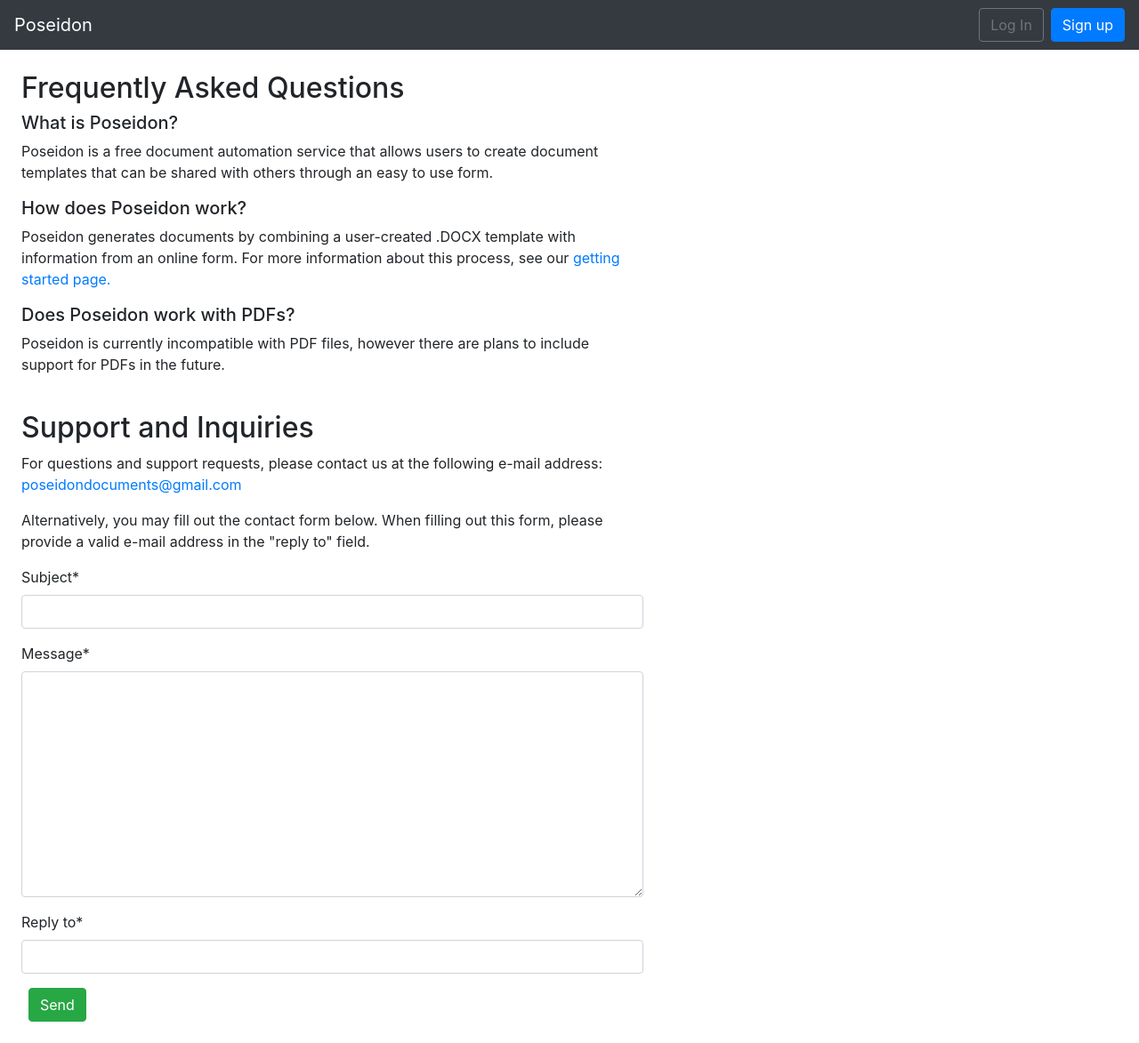
After one commit to ahSOLO/Poseidon, a Django app: page /help/ in a window 1280 px wide. The commit adds this page. Shown: the whole page at 89% size. Run offline with Django 3.2, Linux system fonts and the light colour scheme; some libraries are stand-ins or nearby versions.

Commit message:
Helper text for many pages added, contact form

```diff
--- a/docs/forms.py
+++ b/docs/forms.py
@@ -126,6 +126,12 @@ EntryFormset = forms.modelformset_factory(
   extra=200 # TO DO: find a more efficient way of having a dynamic formset size
 )
 
+# Contact Form
+class ContactForm(forms.Form):
+    subject = forms.CharField(required=True)
+    message = forms.CharField(widget=forms.Textarea, required=True)
+    reply_to = forms.EmailField(required=True)
+
 # FILTERS
 
 # Template filter for deletion screen.
--- a/docs/urls.py
+++ b/docs/urls.py
@@ -5,6 +5,8 @@ from . import views
 app_name = 'docs'
 urlpatterns = [
     path('', views.HomePageView.as_view(), name='home'),
+    path('get_started/', views.GetStartedView.as_view(), name='get_started'),
+    path('help/', views.help_view, name='help'),
     path('upload/', views.upload_template, name='upload'),
     path('manage_templates/', views.manage_templates, name='manage_templates'),
     path('manage_forms/', views.manage_schemas, name='manage_schemas'),
--- a/docs/views.py
+++ b/docs/views.py
@@ -2,19 +2,42 @@ from django.shortcuts import render
 from django.views.generic import TemplateView
 from django.http import FileResponse, HttpResponseRedirect, HttpResponse
 from django.urls import reverse
+from django.core.mail import send_mail, BadHeaderError
 
 import uuid
 from io import BytesIO
 from docxtpl import DocxTemplate
 
-from .forms import TemplateForm, TemplateChoiceDelete, TemplateSchemaNameForm, TemplateSelection, TemplateSchemaSelection, TemplateSchemaEntryFormset, EntryFormset, EntrySetSelection
+from .forms import ContactForm, TemplateForm, TemplateChoiceDelete, TemplateSchemaNameForm, TemplateSelection, TemplateSchemaSelection, TemplateSchemaEntryFormset, EntryFormset, EntrySetSelection
 from .models import Template, TemplateSchema, TemplateSchemaEntry, EntrySet, Entry
 
 # Create your views here.
 
 # Home Page
 class HomePageView(TemplateView):
-  template_name = 'home.html'
+    template_name = 'home.html'
+
+# Getting Started Page
+class GetStartedView(TemplateView):
+    template_name = 'get_started.html'
+
+# Help Page
+def help_view(request):
+    if request.method == 'GET':
+        form = ContactForm()
+    else:
+        form = ContactForm(request.POST)
+        if form.is_valid():
+            subject = form.cleaned_data['subject']
+            message = form.cleaned_data['message']
+            reply_to = form.cleaned_data['reply_to']
+            try:
+                send_mail(subject, message + " \nREPLY EMAIL: " + reply_to, ['poseidondocshelp@gmail.com'], ['poseidondocuments@gmail.com'])
+            except BadHeaderError:
+                return HttpResponse('Invalid header found.')
+            return HttpResponseRedirect(reverse('docs:home'))
+    return render(request, "help.html", {'form': form})
+
 
 # Upload Template - receives docx file
 def upload_template(request):
--- a/templates/base.html
+++ b/templates/base.html
@@ -1,10 +1,13 @@
 <!DOCTYPE html>
 <html lang="en">
+
+{% load static %}
+
 <head>
     <meta charset="UTF-8">
     <meta name="viewport" content="width=device-width, initial-scale=1.0">
     <link rel="stylesheet" href="https://cdn.jsdelivr.net/npm/bootstrap@4.5.3/dist/css/bootstrap.min.css" integrity="sha384-TX8t27EcRE3e/ihU7zmQxVncDAy5uIKz4rEkgIXeMed4M0jlfIDPvg6uqKI2xXr2" crossorigin="anonymous">
-    <link rel="stylesheet" href="static/css/base.css">
+    <link rel="stylesheet" type="text/css" href="{% static 'css/base.css' %}">
 
     <title> {% block title %}Poseidon{% endblock title %} </title>
 </head>
@@ -43,7 +46,7 @@
     </nav>
     <div class="container-fluid">
         <div class="row">
-            <div class="order-1 ml-sm-auto mr-sm-auto col-md-8 order-md-2 col-lg-10 px-4 mt-4">
+            <div class="order-1 mr-sm-auto col-md-8 order-md-2 col-lg-7 px-4 mt-4">
             {% block content %}
             {% endblock content %}
             </div>
@@ -55,8 +58,9 @@
                         <li class="nav-item">
                             <a {% if request.get_full_path == home_url %} class="nav-link disabled" {% else %} class="nav-link" {% endif %} href="{% url 'docs:home' %}"><b>Front Page</b></a>
                         </li>
+                        {% url 'docs:get_started' as getstarted_url%}
                         <li class="nav-item">
-                            <a class="nav-link" href="{% url 'docs:home' %}"><b>Get Started</b></a>
+                            <a {% if request.get_full_path == getstarted_url %} class="nav-link disabled" {% else %} class="nav-link" {% endif %} href="{% url 'docs:get_started' %}"><b>Get Started</b></a>
                         </li>
                         {% url 'docs:upload' as upload_url %}
                         <li class="nav-item">
@@ -70,8 +74,9 @@
                         <li class="nav-item">
                             <a {% if request.get_full_path == mgschem_url %} class="nav-link disabled" {% else %} class="nav-link" {% endif %} href="{% url 'docs:manage_schemas' %}"><b>Manage my Forms</b></a>
                         </li>
+                        {% url 'docs:help' as help_url %}
                         <li class="nav-item">
-                            <a class="nav-link" href="{% url 'docs:home' %}"><b>Help</b></a>
+                            <a {% if request.get_full_path == help_url %} class="nav-link disabled" {% else %} class="nav-link" {% endif %} href="{% url 'docs:help' %}"><b>Help</b></a>
                         </li>
                     </ul>
                 </div>
--- /dev/null
+++ b/templates/help.html
@@ -0,0 +1,27 @@
+{% extends 'base.html' %}
+
+{% block title %}Help{% endblock title %}
+
+{% block content %}
+{% load crispy_forms_tags %}
+
+<h2>Frequently Asked Questions</h2>
+<h5>What is Poseidon?</h5>
+<p> Poseidon is a free document automation service that allows users to create document templates that can be shared with others through an easy to use form.
+<h5>How does Poseidon work?</h5>
+<p> Poseidon generates documents by combining a user-created .DOCX template with information from an online form. For more information about this process, see our <a href="{% url 'docs:get_started' %}">getting started page.</a></p>
+<h5>Does Poseidon work with PDFs?</h5>
+<p> Poseidon is currently incompatible with PDF files, however there are plans to include support for PDFs in the future. </p>
+<br>
+
+<h2>Support and Inquiries</h2>
+<p> For questions and support requests, please contact us at the following e-mail address: <a href="mailto:poseidondocuments@gmail.com">poseidondocuments@gmail.com</a></p>
+<p> Alternatively, you may fill out the contact form below. When filling out this form, please provide a valid e-mail address in the "reply to" field. </p>
+<form method="post">
+    {% csrf_token %}
+    {{ form|crispy }}
+    <button type="submit" name="create_doc" class="btn btn-success ml-2">Send</button>
+</form>
+<br>
+
+{% endblock content %}
```
Also changed, not shown: static/css/base.css (+41 -0 lines), templates/docs/upload.html (+41 -0 lines), templates/get_started.html (added, +51 -0 lines), templates/home.html (+15 -2 lines).
